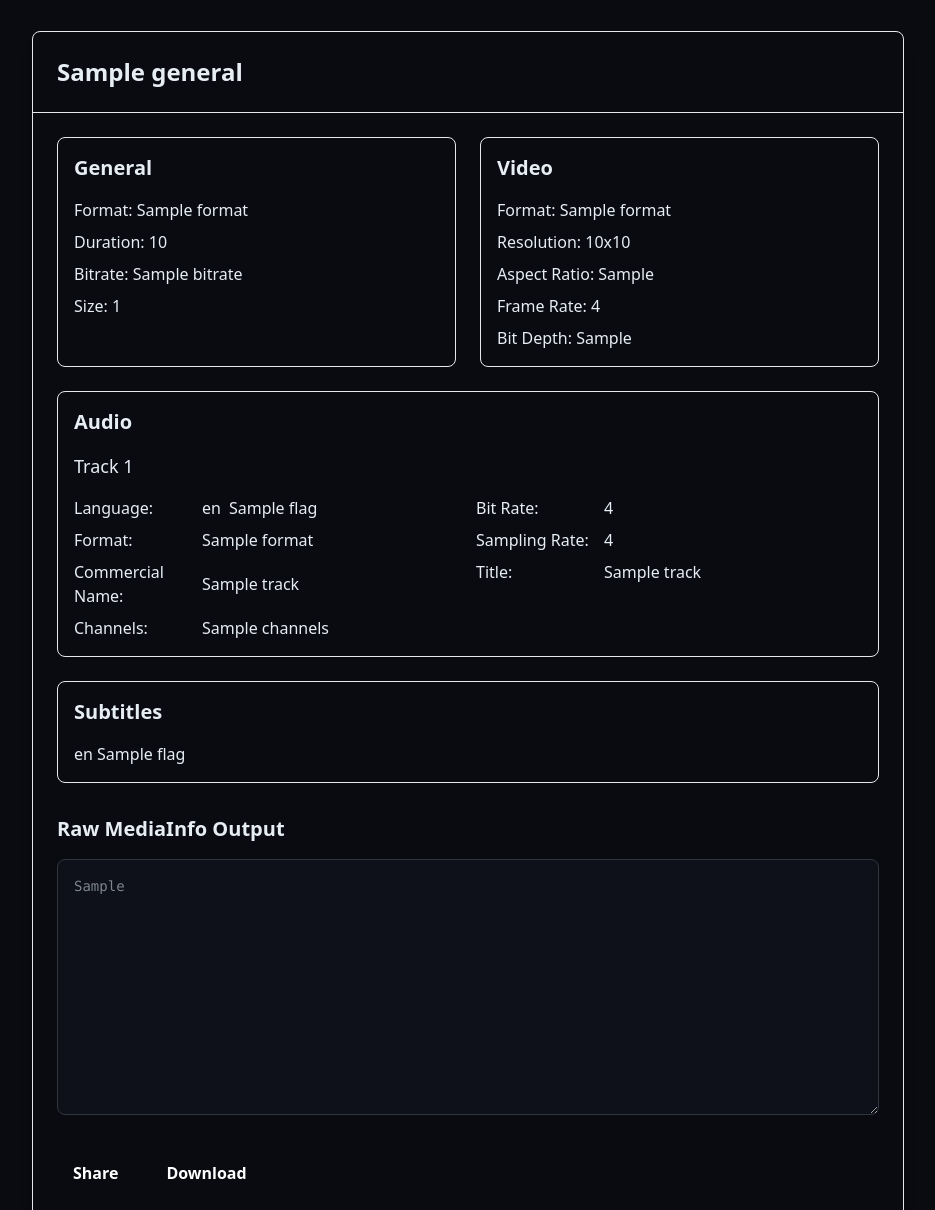
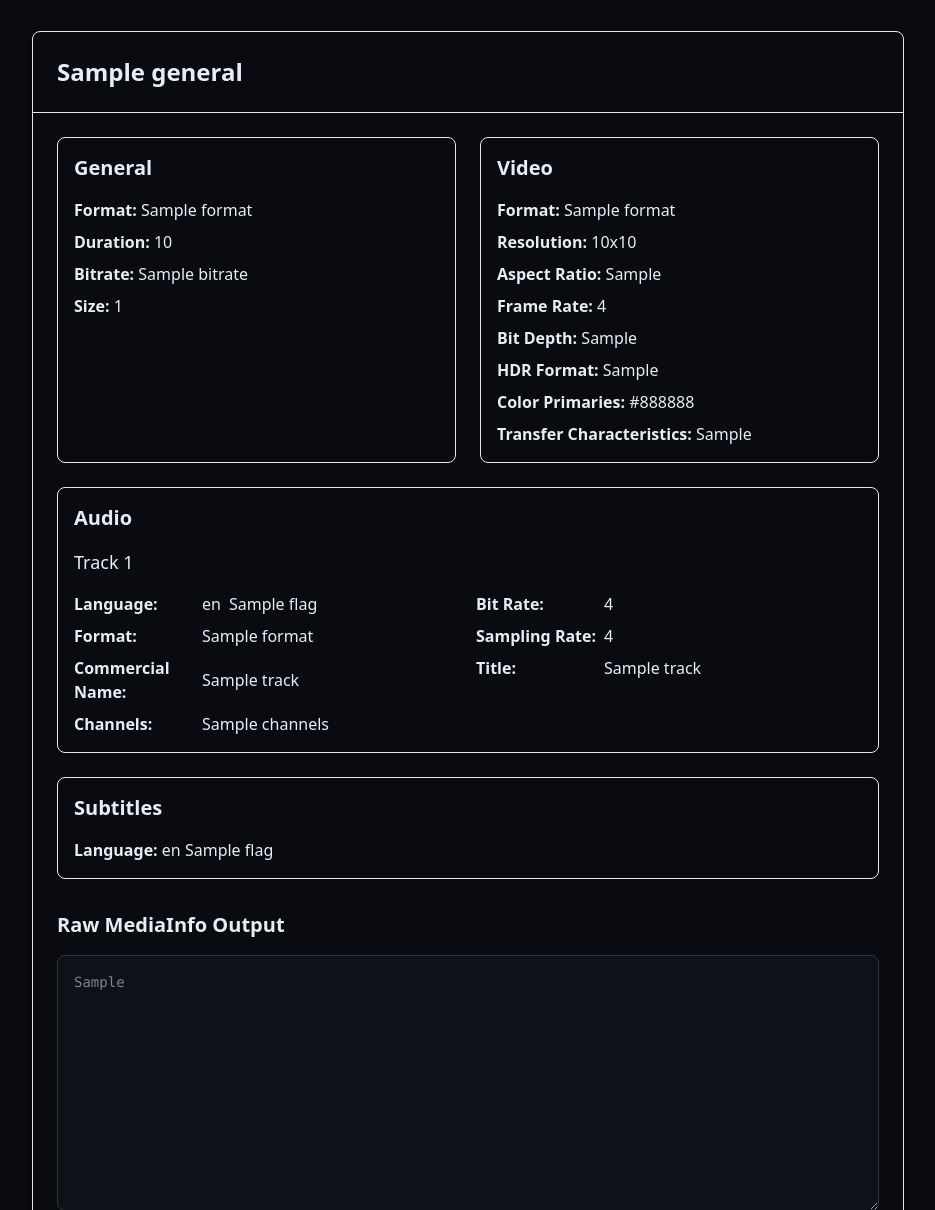
Before and after one commit to NiiTRooX/mediainfo-share, a Python web app: template templates/preview.html in a window 1280 px wide. Shown: the part 65-1275 px from the top of the page, without its empty margins (172-1107 px from the left). Run offline with Jinja, Linux system fonts and the light colour scheme; the template is opened without the code that fills it: most values are stand-ins (such as "Sample title", 1, 10 or a date in 2020).

Commit message:
update: add hdr and colorprimaries to mediainfo view

```diff
--- a/database.py
+++ b/database.py
@@ -276,6 +276,9 @@ def save_media_info(
                 "frame_rate": "",
                 "bit_rate": "",
                 "bit_depth": "",
+                "hdr_format": "",
+                "color_primaries": "",
+                "transfer_characteristics": ""
             }
         if "audio" not in parsed_info:
             parsed_info["audio"] = []
@@ -335,6 +338,9 @@ def get_media_info(media_id):
                 "frame_rate": "",
                 "bit_rate": "",
                 "bit_depth": "",
+                "hdr_format": "",
+                "color_primaries": "",
+                "transfer_characteristics": ""
             },
             "audio": [],
             "subtitles": [],
--- a/mediainfo_parser.py
+++ b/mediainfo_parser.py
@@ -155,6 +155,12 @@ class MediaInfoParser:
                 info["video"]["bit_rate"] = value
             elif key in ["bit depth", "bit depth (bits)"]:
                 info["video"]["bit_depth"] = value
+            elif key == "hdr format":
+                info["video"]["hdr_format"] = value
+            elif key == "color primaries":
+                info["video"]["color_primaries"] = value
+            elif key == "transfer characteristics":
+                info["video"]["transfer_characteristics"] = value
 
         elif section == "audio" and current_track:
             if key == "language":
--- a/models.py
+++ b/models.py
@@ -45,6 +45,9 @@ class MediaVideo:
     frame_rate: str = ""
     bit_rate: str = ""
     bit_depth: str = ""
+    hdr_format: str = ""
+    color_primaries: str = ""
+    transfer_characteristics: str = ""
 
 
 @dataclass
--- a/templates/preview.html
+++ b/templates/preview.html
@@ -17,10 +17,10 @@
                 <div class="bg-[#0f111a] border border-[#30363d] rounded-lg p-4">
                     <h2 class="text-xl font-semibold text-[#e6edf3] mb-4">General</h2>
                     <div class="space-y-2">
-                        <p class="text-[#7d8590]"><span class="font-medium text-[#e6edf3]">Format:</span> {{ media_info.general.format }}</p>
-                        <p class="text-[#7d8590]"><span class="font-medium text-[#e6edf3]">Duration:</span> {{ media_info.general.duration }}</p>
-                        <p class="text-[#7d8590]"><span class="font-medium text-[#e6edf3]">Bitrate:</span> {{ media_info.general.bitrate }}</p>
-                        <p class="text-[#7d8590]"><span class="font-medium text-[#e6edf3]">Size:</span> {{ media_info.general.size }}</p>
+                        <p class="text-[#7d8590]"><span class="font-bold text-[#e6edf3]">Format:</span> <span class="font-normal">{{ media_info.general.format }}</span></p>
+                        <p class="text-[#7d8590]"><span class="font-bold text-[#e6edf3]">Duration:</span> <span class="font-normal">{{ media_info.general.duration }}</span></p>
+                        <p class="text-[#7d8590]"><span class="font-bold text-[#e6edf3]">Bitrate:</span> <span class="font-normal">{{ media_info.general.bitrate }}</span></p>
+                        <p class="text-[#7d8590]"><span class="font-bold text-[#e6edf3]">Size:</span> <span class="font-normal">{{ media_info.general.size }}</span></p>
                     </div>
                 </div>
 
@@ -28,11 +28,20 @@
                 <div class="bg-[#0f111a] border border-[#30363d] rounded-lg p-4">
                     <h2 class="text-xl font-semibold text-[#e6edf3] mb-4">Video</h2>
                     <div class="space-y-2">
-                        <p class="text-[#7d8590]"><span class="font-medium text-[#e6edf3]">Format:</span> {{ media_info.video.format }}</p>
-                        <p class="text-[#7d8590]"><span class="font-medium text-[#e6edf3]">Resolution:</span> {{ media_info.video.width }}x{{ media_info.video.height }}</p>
-                        <p class="text-[#7d8590]"><span class="font-medium text-[#e6edf3]">Aspect Ratio:</span> {{ media_info.video.aspect_ratio }}</p>
-                        <p class="text-[#7d8590]"><span class="font-medium text-[#e6edf3]">Frame Rate:</span> {{ media_info.video.frame_rate }}</p>
-                        <p class="text-[#7d8590]"><span class="font-medium text-[#e6edf3]">Bit Depth:</span> {{ media_info.video.bit_depth }}</p>
+                        <p class="text-[#7d8590]"><span class="font-bold text-[#e6edf3]">Format:</span> <span class="font-normal">{{ media_info.video.format }}</span></p>
+                        <p class="text-[#7d8590]"><span class="font-bold text-[#e6edf3]">Resolution:</span> <span class="font-normal">{{ media_info.video.width }}x{{ media_info.video.height }}</span></p>
+                        <p class="text-[#7d8590]"><span class="font-bold text-[#e6edf3]">Aspect Ratio:</span> <span class="font-normal">{{ media_info.video.aspect_ratio }}</span></p>
+                        <p class="text-[#7d8590]"><span class="font-bold text-[#e6edf3]">Frame Rate:</span> <span class="font-normal">{{ media_info.video.frame_rate }}</span></p>
+                        <p class="text-[#7d8590]"><span class="font-bold text-[#e6edf3]">Bit Depth:</span> <span class="font-normal">{{ media_info.video.bit_depth }}</span></p>
+                        {% if media_info.video.hdr_format %}
+                        <p class="text-[#7d8590]"><span class="font-bold text-[#e6edf3]">HDR Format:</span> <span class="font-normal">{{ media_info.video.hdr_format }}</span></p>
+                        {% endif %}
+                        {% if media_info.video.color_primaries %}
+                        <p class="text-[#7d8590]"><span class="font-bold text-[#e6edf3]">Color Primaries:</span> <span class="font-normal">{{ media_info.video.color_primaries }}</span></p>
+                        {% endif %}
+                        {% if media_info.video.transfer_characteristics %}
+                        <p class="text-[#7d8590]"><span class="font-bold text-[#e6edf3]">Transfer Characteristics:</span> <span class="font-normal">{{ media_info.video.transfer_characteristics }}</span></p>
+                        {% endif %}
                     </div>
                 </div>
             </div>
@@ -49,38 +58,38 @@
                             <div class="grid grid-cols-1 md:grid-cols-2 gap-4">
                                 <div class="space-y-2">
                                     <div class="flex items-center">
-                                        <span class="text-[#8b949e] w-32">Language:</span>
-                                        <span class="text-[#e6edf3]">{{ track.language }}</span>
+                                        <span class="text-[#8b949e] w-32 font-bold">Language:</span>
+                                        <span class="text-[#e6edf3] font-normal">{{ track.language }}</span>
                                         {% if track.flag %}
                                         <span class="ml-2">{{ track.flag }}</span>
                                         {% endif %}
                                     </div>
                                     <div class="flex items-center">
-                                        <span class="text-[#8b949e] w-32">Format:</span>
-                                        <span class="text-[#e6edf3]">{{ track.format }}</span>
+                                        <span class="text-[#8b949e] w-32 font-bold">Format:</span>
+                                        <span class="text-[#e6edf3] font-normal">{{ track.format }}</span>
                                     </div>
                                     <div class="flex items-center">
-                                        <span class="text-[#8b949e] w-32">Commercial Name:</span>
-                                        <span class="text-[#e6edf3]">{{ track.commercial_name }}</span>
+                                        <span class="text-[#8b949e] w-32 font-bold">Commercial Name:</span>
+                                        <span class="text-[#e6edf3] font-normal">{{ track.commercial_name }}</span>
                                     </div>
                                     <div class="flex items-center">
-                                        <span class="text-[#8b949e] w-32">Channels:</span>
-                                        <span class="text-[#e6edf3]">{{ track.channels }}</span>
+                                        <span class="text-[#8b949e] w-32 font-bold">Channels:</span>
+                                        <span class="text-[#e6edf3] font-normal">{{ track.channels }}</span>
                                     </div>
                                 </div>
                                 <div class="space-y-2">
                                     <div class="flex items-center">
-                                        <span class="text-[#8b949e] w-32">Bit Rate:</span>
-                                        <span class="text-[#e6edf3]">{{ track.bit_rate }}</span>
+                                        <span class="text-[#8b949e] w-32 font-bold">Bit Rate:</span>
+                                        <span class="text-[#e6edf3] font-normal">{{ track.bit_rate }}</span>
                                     </div>
                                     <div class="flex items-center">
-                                        <span class="text-[#8b949e] w-32">Sampling Rate:</span>
-                                        <span class="text-[#e6edf3]">{{ track.sampling_rate }}</span>
+                                        <span class="text-[#8b949e] w-32 font-bold">Sampling Rate:</span>
+                                        <span class="text-[#e6edf3] font-normal">{{ track.sampling_rate }}</span>
                                     </div>
                                     {% if track.title %}
                                     <div class="flex items-center">
-                                        <span class="text-[#8b949e] w-32">Title:</span>
-                                        <span class="text-[#e6edf3]">{{ track.title }}</span>
+                                        <span class="text-[#8b949e] w-32 font-bold">Title:</span>
+                                        <span class="text-[#e6edf3] font-normal">{{ track.title }}</span>
                                     </div>
                                     {% endif %}
                                 </div>
@@ -99,7 +108,7 @@
                     <h2 class="text-xl font-semibold text-[#e6edf3] mb-4">Subtitles</h2>
                     <div class="space-y-2">
                         {% for sub in media_info.subtitles %}
-                        <p class="text-[#7d8590]">{{ sub.language }} {{ sub.flag }}</p>
+                        <p class="text-[#7d8590]"><span class="font-bold text-[#e6edf3]">Language:</span> <span class="font-normal">{{ sub.language }} {{ sub.flag }}</span></p>
                         {% endfor %}
                     </div>
                 </div>
```
